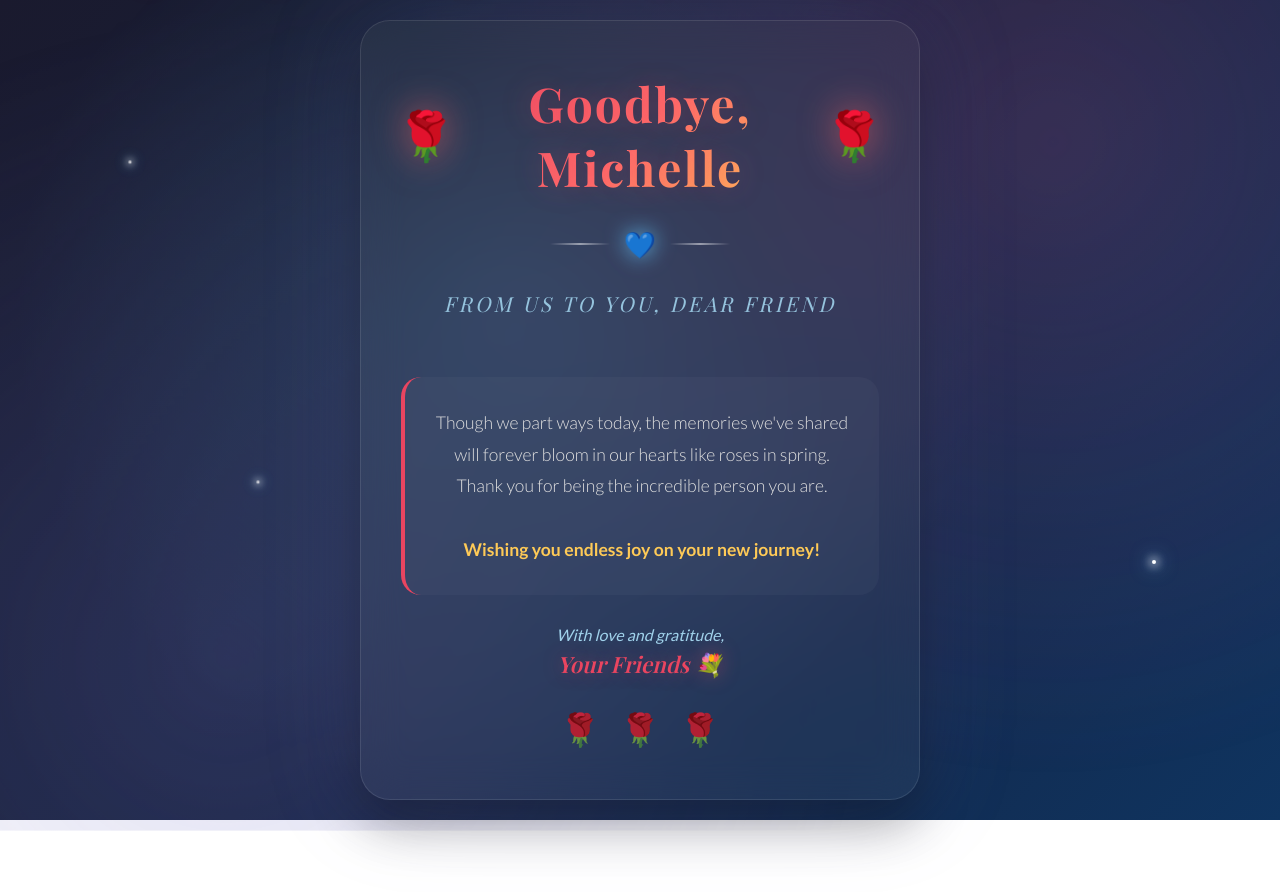
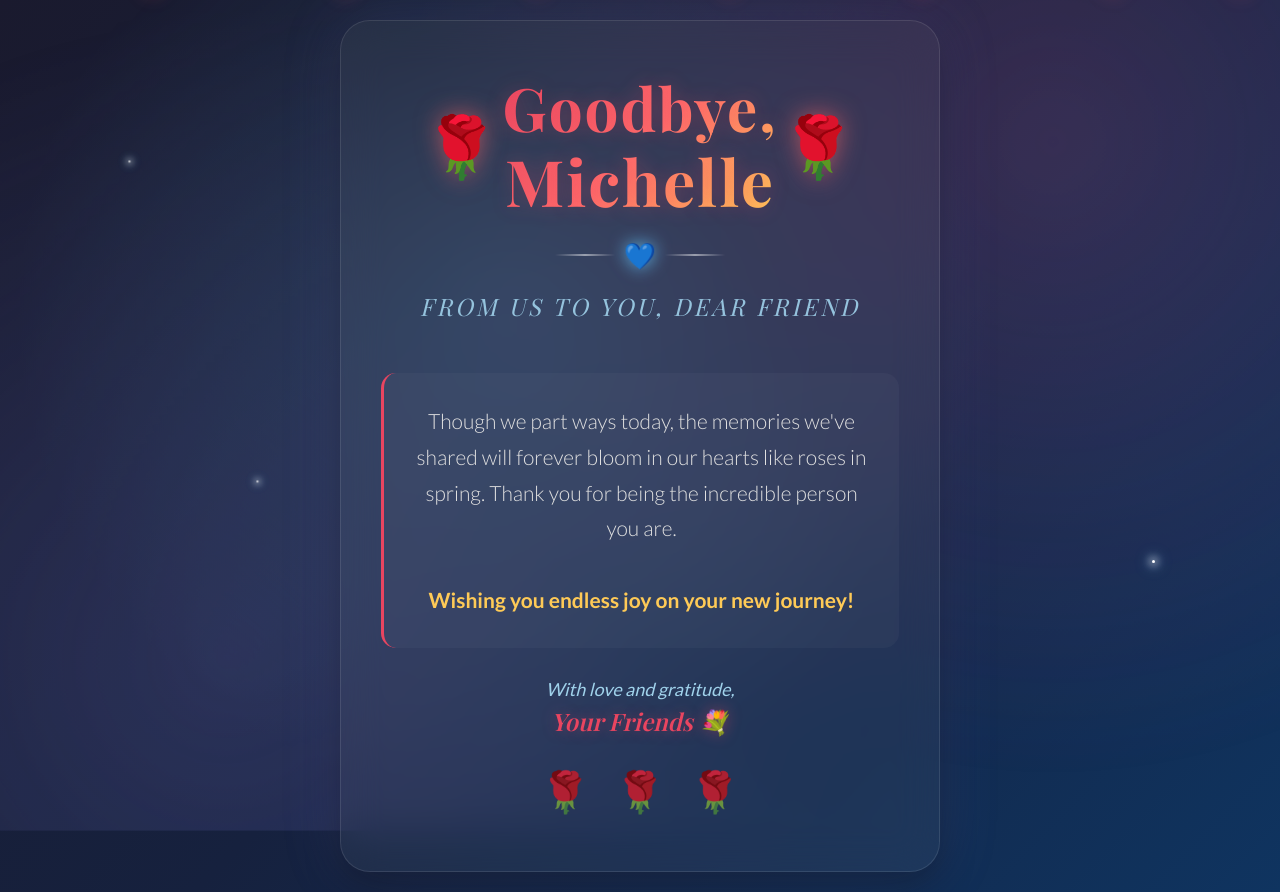
Before and after one commit to kingsleyoseiakoto482-cpu/rex., a plain HTML site: page index.html in a window 1280 px wide. Before the commit the page ends 820 px from the top, so only its background shows below. Drawn offline with nearby package versions, Linux system fonts and the light colour scheme.

Commit message:
Add files via upload

```diff
--- a/index.html
+++ b/index.html
@@ -2,27 +2,27 @@
 <html lang="en">
 <head>
     <meta charset="UTF-8">
-    <meta name="viewport" content="width=device-width, initial-scale=1.0">
+    <meta name="viewport" content="width=device-width, initial-scale=1.0, maximum-scale=1.0, user-scalable=no">
     <title>Goodbye Michelle</title>
     <link rel="stylesheet" href="styles.css">
 </head>
 <body>
     <div class="floating-roses">
         <div class="rose" style="left: 10%; animation-delay: 0s;">🌹</div>
-        <div class="rose" style="left: 20%; animation-delay: 1s;">🌹</div>
-        <div class="rose" style="left: 35%; animation-delay: 2s;">🌹</div>
-        <div class="rose" style="left: 50%; animation-delay: 0.5s;">🌹</div>
-        <div class="rose" style="left: 65%; animation-delay: 1.5s;">🌹</div>
-        <div class="rose" style="left: 80%; animation-delay: 2.5s;">🌹</div>
-        <div class="rose" style="left: 90%; animation-delay: 3s;">🌹</div>
+        <div class="rose" style="left: 25%; animation-delay: 1s;">🌹</div>
+        <div class="rose" style="left: 40%; animation-delay: 2s;">🌹</div>
+        <div class="rose" style="left: 55%; animation-delay: 0.5s;">🌹</div>
+        <div class="rose" style="left: 70%; animation-delay: 1.5s;">🌹</div>
+        <div class="rose" style="left: 85%; animation-delay: 2.5s;">🌹</div>
+        <div class="rose" style="left: 95%; animation-delay: 3s;">🌹</div>
     </div>
 
     <div class="container">
         <div class="card">
             <div class="card-header">
-                <div class="rose-icon">🌹</div>
-                <h1 class="main-title">Goodbye, Michelle</h1>
-                <div class="rose-icon">🌹</div>
+                <div class="rose-icon left">🌹</div>
+                <h1 class="main-title">Goodbye,<br><span class="name">Michelle</span></h1>
+                <div class="rose-icon right">🌹</div>
             </div>
 
             <div class="divider">
@@ -31,7 +31,7 @@
                 <span class="line"></span>
             </div>
 
-            <p class="subtitle">From Us to You, Dear Friend</p>
+            <p class="subtitle">From Us to You,<br class="mobile-break"> Dear Friend</p>
 
             <div class="message-box">
                 <p class="message">
--- a/styles.css
+++ b/styles.css
@@ -1,4 +1,4 @@
-/* styles.css */
+/* styles.css - Mobile First Design */
 
 @import url('https://fonts.googleapis.com/css2?family=Playfair+Display:wght@400;600;700&family=Lato:wght@300;400;700&display=swap');
 
@@ -6,10 +6,17 @@
     margin: 0;
     padding: 0;
     box-sizing: border-box;
+    -webkit-tap-highlight-color: transparent;
+}
+
+html {
+    font-size: 16px;
+    -webkit-text-size-adjust: 100%;
 }
 
 body {
     min-height: 100vh;
+    min-height: -webkit-fill-available;
     background: linear-gradient(135deg, #1a1a2e 0%, #16213e 50%, #0f3460 100%);
     font-family: 'Lato', sans-serif;
     overflow-x: hidden;
@@ -17,9 +24,12 @@ body {
     display: flex;
     justify-content: center;
     align-items: center;
+    padding: 20px;
+    -webkit-font-smoothing: antialiased;
+    -moz-osx-font-smoothing: grayscale;
 }
 
-/* Animated Background Gradient */
+/* Mobile-first Background */
 body::before {
     content: '';
     position: fixed;
@@ -40,7 +50,7 @@ body::before {
     50% { opacity: 0.8; transform: scale(1.1); }
 }
 
-/* Floating Roses Animation */
+/* Floating Roses - Mobile Optimized */
 .floating-roses {
     position: fixed;
     top: 0;
@@ -49,15 +59,17 @@ body::before {
     height: 100%;
     pointer-events: none;
     z-index: 1;
+    overflow: hidden;
 }
 
 .rose {
     position: absolute;
     top: -50px;
-    font-size: 2rem;
+    font-size: 1.5rem;
     animation: fall linear infinite;
     opacity: 0.6;
     filter: drop-shadow(0 0 10px rgba(255, 100, 100, 0.5));
+    will-change: transform;
 }
 
 @keyframes fall {
@@ -77,28 +89,31 @@ body::before {
     }
 }
 
-/* Main Container */
+/* Main Container - Mobile First */
 .container {
     position: relative;
     z-index: 10;
-    padding: 20px;
+    width: 100%;
     max-width: 600px;
-    width: 90%;
+    margin: 0 auto;
 }
 
-/* Card Styling */
+/* Card Styling - Mobile Optimized */
 .card {
     background: rgba(255, 255, 255, 0.05);
     backdrop-filter: blur(20px);
-    border-radius: 30px;
-    padding: 50px 40px;
+    -webkit-backdrop-filter: blur(20px);
+    border-radius: 20px;
+    padding: 30px 20px;
     border: 1px solid rgba(255, 255, 255, 0.1);
-    box-shadow: 0 25px 50px rgba(0, 0, 0, 0.3),
-                0 0 100px rgba(120, 119, 198, 0.2);
+    box-shadow: 0 15px 35px rgba(0, 0, 0, 0.3),
+                0 0 60px rgba(120, 119, 198, 0.2);
     text-align: center;
     position: relative;
     overflow: hidden;
-    transition: transform 0.4s ease, box-shadow 0.4s ease;
+    transition: transform 0.3s ease, box-shadow 0.3s ease;
+    animation: fadeInUp 1s ease-out;
+    width: 100%;
 }
 
 .card::before {
@@ -114,14 +129,8 @@ body::before {
     opacity: 0;
 }
 
-.card:hover {
-    transform: translateY(-10px) scale(1.02);
-    box-shadow: 0 35px 70px rgba(0, 0, 0, 0.4),
-                0 0 150px rgba(120, 119, 198, 0.4);
-}
-
-.card:hover::before {
-    animation: shimmer 1s ease-in-out;
+.card:active {
+    transform: scale(0.98);
 }
 
 @keyframes shimmer {
@@ -130,20 +139,25 @@ body::before {
     100% { transform: translateX(100%) translateY(100%) rotate(45deg); opacity: 0; }
 }
 
-/* Header */
+/* Header - Mobile Layout */
 .card-header {
     display: flex;
     align-items: center;
     justify-content: center;
-    gap: 15px;
-    margin-bottom: 20px;
+    gap: 10px;
+    margin-bottom: 15px;
+    flex-wrap: wrap;
 }
 
 .rose-icon {
-    font-size: 2.5rem;
+    font-size: 1.8rem;
     animation: pulse 2s ease-in-out infinite;
-    filter: drop-shadow(0 0 15px rgba(255, 100, 100, 0.6));
+    filter: drop-shadow(0 0 10px rgba(255, 100, 100, 0.6));
+    flex-shrink: 0;
 }
+
+.rose-icon.left { order: 1; }
+.rose-icon.right { order: 3; }
 
 @keyframes pulse {
     0%, 100% { transform: scale(1); }
@@ -152,31 +166,40 @@ body::before {
 
 .main-title {
     font-family: 'Playfair Display', serif;
-    font-size: 3rem;
+    font-size: 2rem;
     font-weight: 700;
     background: linear-gradient(135deg, #e94560 0%, #ff6b6b 50%, #feca57 100%);
     -webkit-background-clip: text;
     -webkit-text-fill-color: transparent;
     background-clip: text;
-    text-shadow: 0 0 30px rgba(233, 69, 96, 0.3);
-    letter-spacing: 2px;
+    text-shadow: 0 0 20px rgba(233, 69, 96, 0.3);
+    letter-spacing: 1px;
     position: relative;
     display: inline-block;
+    order: 2;
+    line-height: 1.2;
+}
+
+.main-title .name {
+    display: block;
+    font-size: 2.2rem;
+    margin-top: 5px;
 }
 
 .main-title::after {
     content: '';
     position: absolute;
-    bottom: -10px;
+    bottom: -5px;
     left: 0;
     width: 100%;
-    height: 3px;
+    height: 2px;
     background: linear-gradient(90deg, transparent, #e94560, transparent);
     transform: scaleX(0);
     transition: transform 0.4s ease;
 }
 
-.card:hover .main-title::after {
+.card:hover .main-title::after,
+.card:active .main-title::after {
     transform: scaleX(1);
 }
 
@@ -185,20 +208,20 @@ body::before {
     display: flex;
     align-items: center;
     justify-content: center;
-    gap: 15px;
-    margin: 30px 0;
+    gap: 10px;
+    margin: 20px 0;
 }
 
 .line {
-    width: 60px;
+    width: 40px;
     height: 2px;
     background: linear-gradient(90deg, transparent, rgba(255, 255, 255, 0.5), transparent);
 }
 
 .heart {
-    font-size: 1.5rem;
+    font-size: 1.2rem;
     animation: heartbeat 1.5s ease-in-out infinite;
-    filter: drop-shadow(0 0 10px rgba(100, 200, 255, 0.8));
+    filter: drop-shadow(0 0 8px rgba(100, 200, 255, 0.8));
 }
 
 @keyframes heartbeat {
@@ -208,19 +231,24 @@ body::before {
     75% { transform: scale(1.1); }
 }
 
-/* Subtitle */
+/* Subtitle - Mobile */
 .subtitle {
     font-family: 'Playfair Display', serif;
-    font-size: 1.3rem;
+    font-size: 1rem;
     color: #a0d2eb;
     font-style: italic;
-    margin-bottom: 30px;
-    letter-spacing: 3px;
+    margin-bottom: 20px;
+    letter-spacing: 2px;
     text-transform: uppercase;
     opacity: 0.9;
     position: relative;
     display: inline-block;
-    padding: 0 20px;
+    padding: 0 15px;
+    line-height: 1.4;
+}
+
+.mobile-break {
+    display: block;
 }
 
 .subtitle::before,
@@ -230,51 +258,51 @@ body::before {
     top: 50%;
     transform: translateY(-50%);
     color: #e94560;
-    font-size: 0.8rem;
+    font-size: 0.6rem;
     opacity: 0;
     transition: all 0.3s ease;
 }
 
-.subtitle::before { left: -10px; }
-.subtitle::after { right: -10px; }
+.subtitle::before { left: -5px; }
+.subtitle::after { right: -5px; }
 
 .card:hover .subtitle::before,
-.card:hover .subtitle::after {
+.card:active .subtitle::after {
     opacity: 1;
-    left: 0;
-    right: 0;
 }
 
-/* Message Box */
+/* Message Box - Mobile */
 .message-box {
     background: rgba(255, 255, 255, 0.03);
-    border-radius: 20px;
-    padding: 30px;
-    margin: 30px 0;
-    border-left: 4px solid #e94560;
+    border-radius: 15px;
+    padding: 20px;
+    margin: 20px 0;
+    border-left: 3px solid #e94560;
     position: relative;
-    transition: all 0.4s ease;
+    transition: all 0.3s ease;
 }
 
-.message-box:hover {
+.message-box:hover,
+.message-box:active {
     background: rgba(255, 255, 255, 0.08);
-    border-left-width: 8px;
-    transform: translateX(5px);
-    box-shadow: 0 10px 30px rgba(0, 0, 0, 0.2);
+    border-left-width: 5px;
+    transform: translateX(3px);
+    box-shadow: 0 5px 20px rgba(0, 0, 0, 0.2);
 }
 
 .message {
-    font-size: 1.1rem;
-    line-height: 1.8;
+    font-size: 1rem;
+    line-height: 1.7;
     color: #e0e0e0;
     font-weight: 300;
+    text-align: center;
 }
 
 .highlight {
     color: #feca57;
     font-weight: 700;
     position: relative;
-    display: inline-block;
+    display: inline;
 }
 
 .highlight::after {
@@ -290,16 +318,18 @@ body::before {
     transition: transform 0.4s ease;
 }
 
-.card:hover .highlight::after {
+.card:hover .highlight::after,
+.card:active .highlight::after {
     transform: scaleX(1);
     transform-origin: left;
 }
 
-/* Signature */
+/* Signature - Mobile */
 .signature {
-    margin-top: 30px;
+    margin-top: 20px;
     font-style: italic;
     color: #a0d2eb;
+    font-size: 0.9rem;
 }
 
 .signature p {
@@ -307,40 +337,38 @@ body::before {
     transition: transform 0.3s ease;
 }
 
-.signature:hover p {
-    transform: translateY(-3px);
+.names {
+    font-family: 'Playfair Display', serif;
+    font-size: 1.2rem;
+    color: #e94560;
+    font-weight: 600;
+    margin-top: 8px;
+    text-shadow: 0 0 15px rgba(233, 69, 96, 0.4);
 }
 
-.names {
-    font-family: 'Playfair Display', serif;
-    font-size: 1.4rem;
-    color: #e94560;
-    font-weight: 600;
-    margin-top: 10px;
-    text-shadow: 0 0 20px rgba(233, 69, 96, 0.4);
-}
-
-/* Footer Roses */
+/* Footer Roses - Mobile */
 .roses-footer {
     display: flex;
     justify-content: center;
-    gap: 20px;
-    margin-top: 30px;
+    gap: 15px;
+    margin-top: 25px;
 }
 
 .footer-rose {
-    font-size: 2rem;
+    font-size: 1.5rem;
     cursor: pointer;
     transition: all 0.3s ease;
     filter: grayscale(30%);
+    padding: 5px;
 }
 
-.footer-rose:hover {
-    transform: translateY(-10px) rotate(15deg) scale(1.3);
-    filter: grayscale(0%) drop-shadow(0 10px 20px rgba(255, 100, 100, 0.6));
+.footer-rose:hover,
+.footer-rose:active {
+    transform: translateY(-5px) rotate(15deg) scale(1.2);
+    filter: grayscale(0%) drop-shadow(0 5px 15px rgba(255, 100, 100, 0.6));
 }
 
-/* Sparkles */
+/* Sparkles - Mobile */
 .sparkles {
     position: fixed;
     top: 0;
@@ -349,16 +377,17 @@ body::before {
     height: 100%;
     pointer-events: none;
     z-index: 5;
+    overflow: hidden;
 }
 
 .sparkle {
     position: absolute;
-    width: 4px;
-    height: 4px;
+    width: 3px;
+    height: 3px;
     background: white;
     border-radius: 50%;
-    box-shadow: 0 0 10px 2px rgba(255, 255, 255, 0.8),
-                0 0 20px 4px rgba(100, 200, 255, 0.4);
+    box-shadow: 0 0 8px 2px rgba(255, 255, 255, 0.8),
+                0 0 15px 3px rgba(100, 200, 255, 0.4);
     animation: sparkle 3s ease-in-out infinite;
 }
 
@@ -367,30 +396,11 @@ body::before {
     50% { opacity: 1; transform: scale(1); }
 }
 
-/* Responsive Design */
-@media (max-width: 600px) {
-    .main-title {
-        font-size: 2rem;
-    }
-
-    .card {
-        padding: 30px 20px;
-    }
-
-    .rose-icon {
-        font-size: 1.8rem;
-    }
-
-    .subtitle {
-        font-size: 1rem;
-    }
-}
-
 /* Entrance Animation */
 @keyframes fadeInUp {
     from {
         opacity: 0;
-        transform: translateY(50px);
+        transform: translateY(30px);
     }
     to {
         opacity: 1;
@@ -398,11 +408,7 @@ body::before {
     }
 }
 
-.card {
-    animation: fadeInUp 1s ease-out;
-}
-
-/* Glow Effect on Hover */
+/* Glow Effect */
 .card::after {
     content: '';
     position: absolute;
@@ -411,19 +417,201 @@ body::before {
     right: -2px;
     bottom: -2px;
     background: linear-gradient(45deg, #e94560, #0f3460, #e94560, #0f3460);
-    border-radius: 30px;
+    border-radius: 20px;
     opacity: 0;
     z-index: -1;
-    filter: blur(20px);
+    filter: blur(15px);
     transition: opacity 0.4s ease;
 }
 
-.card:hover::after {
+.card:hover::after,
+.card:active::after {
     opacity: 0.5;
     animation: rotate 3s linear infinite;
 }
 
 @keyframes rotate {
-    0% { filter: blur(20px) hue-rotate(0deg); }
-    100% { filter: blur(20px) hue-rotate(360deg); }
+    0% { filter: blur(15px) hue-rotate(0deg); }
+    100% { filter: blur(15px) hue-rotate(360deg); }
 }
+
+/* TABLET BREAKPOINT (min-width: 768px) */
+@media screen and (min-width: 768px) {
+    html {
+        font-size: 18px;
+    }
+
+    .card {
+        padding: 40px 35px;
+        border-radius: 25px;
+    }
+
+    .main-title {
+        font-size: 2.5rem;
+    }
+
+    .main-title .name {
+        font-size: 2.8rem;
+        display: inline;
+        margin-top: 0;
+    }
+
+    .rose-icon {
+        font-size: 2.2rem;
+    }
+
+    .subtitle {
+        font-size: 1.1rem;
+        letter-spacing: 3px;
+    }
+
+    .mobile-break {
+        display: none;
+    }
+
+    .message-box {
+        padding: 25px;
+        margin: 25px 0;
+    }
+
+    .message {
+        font-size: 1.05rem;
+    }
+
+    .line {
+        width: 50px;
+    }
+
+    .footer-rose {
+        font-size: 1.8rem;
+    }
+}
+
+/* DESKTOP BREAKPOINT (min-width: 1024px) */
+@media screen and (min-width: 1024px) {
+    html {
+        font-size: 20px;
+    }
+
+    .card {
+        padding: 50px 40px;
+        border-radius: 30px;
+        transition: transform 0.4s ease, box-shadow 0.4s ease;
+    }
+
+    .card:hover {
+        transform: translateY(-10px) scale(1.02);
+    }
+
+    .main-title {
+        font-size: 3rem;
+        letter-spacing: 2px;
+    }
+
+    .main-title .name {
+        font-size: 3.2rem;
+    }
+
+    .rose-icon {
+        font-size: 2.5rem;
+    }
+
+    .subtitle {
+        font-size: 1.2rem;
+    }
+
+    .message-box {
+        padding: 30px;
+        margin: 30px 0;
+        transition: all 0.4s ease;
+    }
+
+    .message-box:hover {
+        transform: translateX(5px);
+    }
+
+    .line {
+        width: 60px;
+    }
+
+    .footer-rose {
+        font-size: 2rem;
+        transition: all 0.3s ease;
+    }
+
+    .footer-rose:hover {
+        transform: translateY(-10px) rotate(15deg) scale(1.3);
+    }
+
+    .rose {
+        font-size: 2rem;
+    }
+}
+
+/* Landscape Mode Optimization */
+@media screen and (max-height: 500px) and (orientation: landscape) {
+    body {
+        padding: 10px;
+        align-items: flex-start;
+    }
+
+    .card {
+        padding: 20px;
+        margin: 10px 0;
+    }
+
+    .main-title {
+        font-size: 1.5rem;
+    }
+
+    .main-title .name {
+        font-size: 1.7rem;
+        display: inline;
+    }
+
+    .rose-icon {
+        font-size: 1.3rem;
+    }
+
+    .message-box {
+        padding: 15px;
+        margin: 15px 0;
+    }
+
+    .mobile-break {
+        display: none;
+    }
+}
+
+/* Reduced Motion Preference */
+@media (prefers-reduced-motion: reduce) {
+    *,
+    *::before,
+    *::after {
+        animation-duration: 0.01ms !important;
+        animation-iteration-count: 1 !important;
+        transition-duration: 0.01ms !important;
+    }
+
+    .floating-roses {
+        display: none;
+    }
+
+    .sparkles {
+        display: none;
+    }
+}
+
+/* High Resolution Screens */
+@media (-webkit-min-device-pixel-ratio: 2), (min-resolution: 192dpi) {
+    .card {
+        border: 0.5px solid rgba(255, 255, 255, 0.1);
+    }
+}
+
+/* Dark Mode Support (already dark, but ensures consistency) */
+@media (prefers-color-scheme: dark) {
+    body {
+        background: linear-gradient(135deg, #1a1a2e 0%, #16213e 50%, #0f3460 100%);
+    }
+}
```
